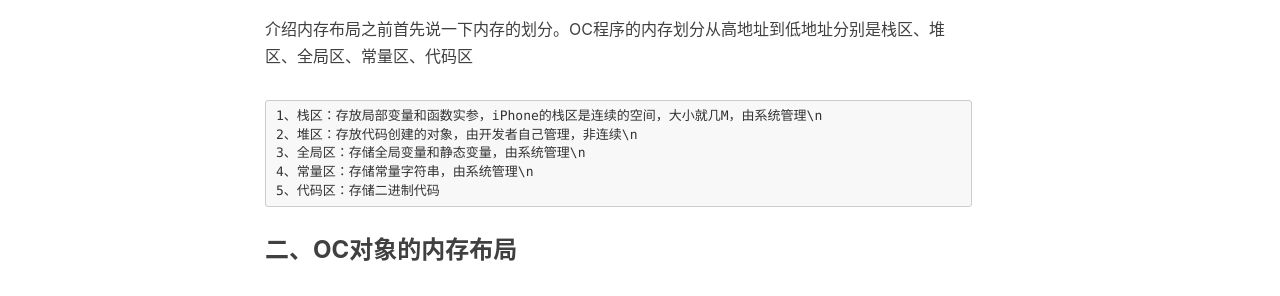
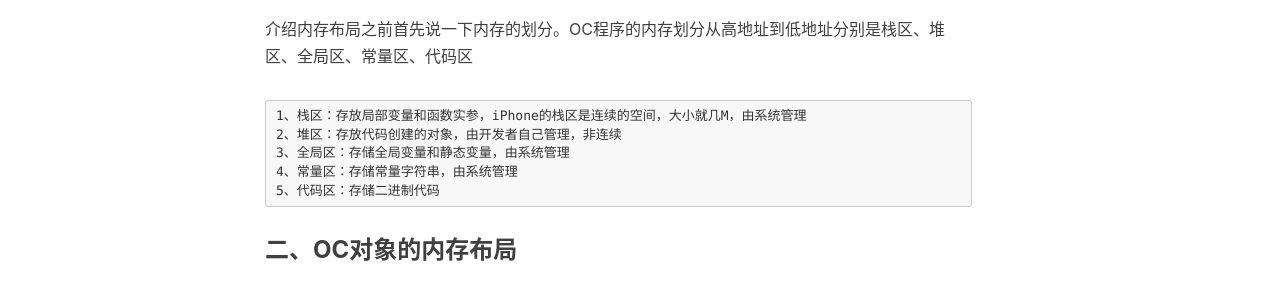
Before and after one commit to xttxqjfg/xttxqjfg.github.io, a Jekyll site: the page built from _posts/201804/2018-04-12-OC对象的内存布局.markdown, in a window 1280 px wide and 900 px high, scrolled down 395 px. Shown: the part 152-448 px from the top of the window. Built offline with Jekyll 4.4.1, drawn with Linux system fonts in a browser that asks for light colours; nearby versions of some CDN libraries; comment, search, counter and statistics services are not loaded.

Commit message:
no message

```diff
--- a/_posts/201804/2018-04-12-OC对象的内存布局.markdown
+++ b/_posts/201804/2018-04-12-OC对象的内存布局.markdown
@@ -13,10 +13,10 @@ tags:
 
 介绍内存布局之前首先说一下内存的划分。OC程序的内存划分从高地址到低地址分别是栈区、堆区、全局区、常量区、代码区
 
-    1、栈区：存放局部变量和函数实参，iPhone的栈区是连续的空间，大小就几M，由系统管理\n
-    2、堆区：存放代码创建的对象，由开发者自己管理，非连续\n
-    3、全局区：存储全局变量和静态变量，由系统管理\n
-    4、常量区：存储常量字符串，由系统管理\n
+    1、栈区：存放局部变量和函数实参，iPhone的栈区是连续的空间，大小就几M，由系统管理
+    2、堆区：存放代码创建的对象，由开发者自己管理，非连续
+    3、全局区：存储全局变量和静态变量，由系统管理
+    4、常量区：存储常量字符串，由系统管理
     5、代码区：存储二进制代码
 
 ### 二、OC对象的内存布局
```
